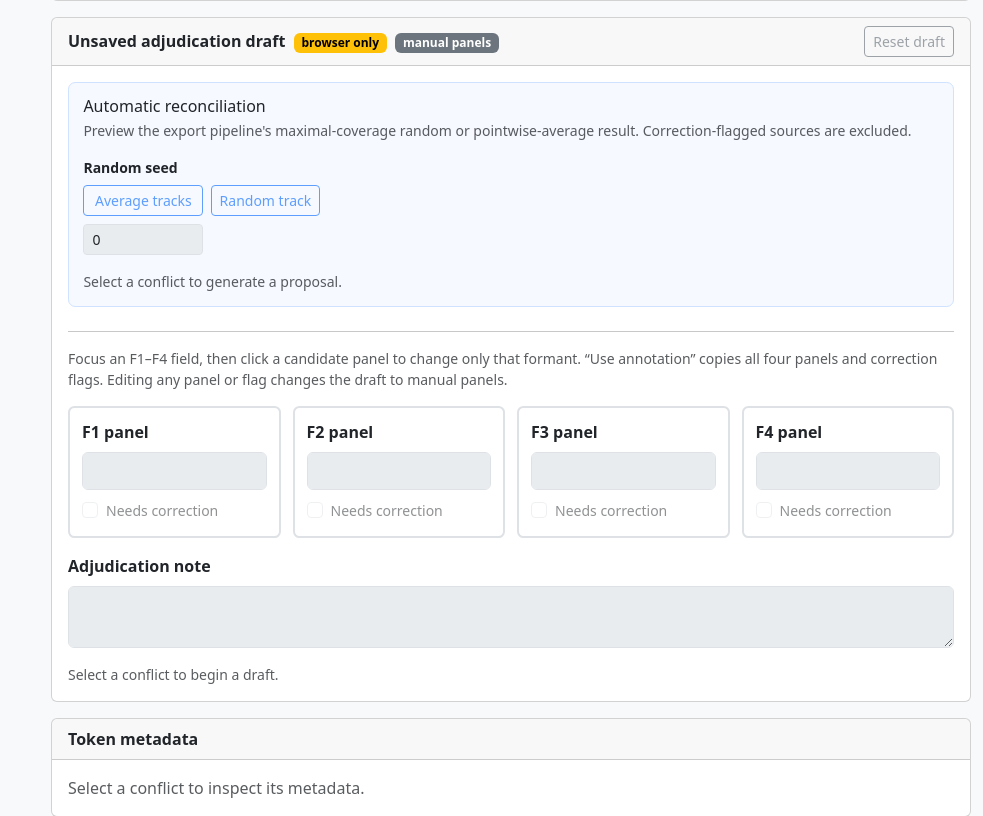
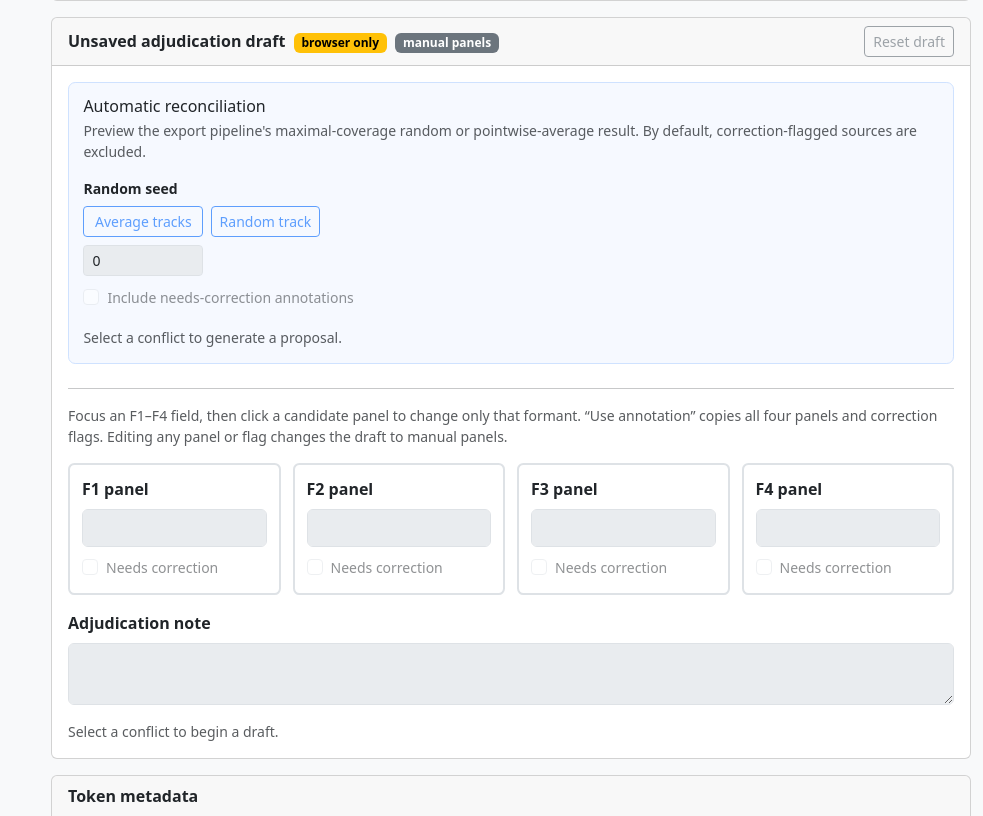
Before and after one commit to iangif/formant-annotation-tool, a FastAPI app: page /adjudicate in a window 1280 px wide. Shown: the part 549-1365 px from the top of the page, without its empty margins (297-1280 px from the left). Run offline with FastAPI, Linux system fonts and the light colour scheme; data that the repository does not hold is empty.

Commit message:
include needs correction check box, remove panel numbers, hide annotation labels on hover

```diff
--- a/app/static/css/adjudicate.css
+++ b/app/static/css/adjudicate.css
@@ -77,24 +77,12 @@ body {
 .candidate-panel-target:hover,
 .candidate-panel-target:focus-visible {
     border-color: rgba(13, 110, 253, 0.95);
-    background: rgba(13, 110, 253, 0.08);
+    background: rgba(13, 110, 253, 0.02);
     outline: none;
 }
 
 .candidate-panel-target.has-draft-selection {
     box-shadow: inset 0 0 0 3px #ffc107;
-}
-
-.panel-number {
-    display: inline-block;
-    min-width: 1.4rem;
-    padding: 0.08rem 0.25rem;
-    border-radius: 999px;
-    color: #fff;
-    background: rgba(33, 37, 41, 0.78);
-    font-size: 0.7rem;
-    font-weight: 700;
-    text-align: center;
 }
 
 .panel-badges {
@@ -118,6 +106,11 @@ body {
     overflow: hidden;
     text-overflow: ellipsis;
     white-space: nowrap;
+    transition: opacity 100ms ease;
+}
+
+.candidate-panel-target:hover .panel-selection-badge {
+    opacity: 0;
 }
 
 .panel-selection-badge.is-draft {
@@ -197,6 +190,11 @@ body {
     grid-template-columns: minmax(90px, 120px) auto auto;
     gap: 0.45rem;
     align-items: end;
+}
+
+.automatic-needs-correction {
+    grid-column: 1 / -1;
+    margin-top: 0.15rem;
 }
 
 .automatic-controls label {
--- a/app/static/js/adjudicate/main.js
+++ b/app/static/js/adjudicate/main.js
@@ -76,6 +76,9 @@ const elements = {
     averageTracksButton: document.querySelector("#average-tracks-btn"),
     randomTrackButton: document.querySelector("#random-track-btn"),
     randomSeedInput: document.querySelector("#automatic-random-seed"),
+    includeNeedsCorrectionInput: document.querySelector(
+        "#automatic-include-needs-correction",
+    ),
     automaticProposalStatus: document.querySelector("#automatic-proposal-status"),
     useAutomaticProposalButton: document.querySelector(
         "#use-automatic-proposal-btn",
@@ -324,6 +327,7 @@ function blankDraft() {
         source_fingerprint: null,
         automatic_summary: null,
         random_seed: null,
+        include_needs_correction: false,
         automatic_preview_url: null,
         panel_f1: null,
         panel_f2: null,
@@ -430,6 +434,7 @@ function setDraftControlsEnabled(enabled) {
     elements.averageTracksButton.disabled = !previewsAvailable;
     elements.randomTrackButton.disabled = !previewsAvailable;
     elements.randomSeedInput.disabled = !previewsAvailable;
+    elements.includeNeedsCorrectionInput.disabled = !previewsAvailable;
 }
 
 function displayResolutionType(resolutionType) {
@@ -534,6 +539,7 @@ function useAnnotation(annotation) {
     draft.source_fingerprint = null;
     draft.automatic_summary = null;
     draft.random_seed = null;
+    draft.include_needs_correction = false;
     writeDraftToControls();
     draftChanged();
 }
@@ -571,6 +577,7 @@ function changeDraftToManualPanels() {
     draft.source_fingerprint = null;
     draft.automatic_summary = null;
     draft.random_seed = null;
+    draft.include_needs_correction = false;
 }
 
 
@@ -588,6 +595,17 @@ function currentAutomaticProposal() {
 function releaseAutomaticProposal(proposal) {
     if (proposal?.previewUrl) {
         URL.revokeObjectURL(proposal.previewUrl);
+    }
+}
+
+function invalidateAutomaticProposals() {
+    state.proposalRequestVersion += 1;
+    state.automaticProposals.forEach(releaseAutomaticProposal);
+    state.automaticProposals.clear();
+    renderAutomaticProposalStatus();
+    if (state.currentConflict) {
+        renderTrackCards(state.currentConflict);
+        setDraftControlsEnabled(true);
     }
 }
 
@@ -625,8 +643,11 @@ function renderAutomaticProposalStatus() {
         : `Excluded: ${excluded.map(
             (source) => `${source.annotator_id} (${source.reason})`,
         ).join("; ")}.`;
+    const correctionPolicyText = proposal.metadata.include_needs_correction
+        ? "Needs-correction flags were ignored for eligibility."
+        : "Needs-correction annotations were excluded.";
     elements.automaticProposalStatus.textContent =
-        `${proposal.metadata.summary} ${exclusionText}`;
+        `${proposal.metadata.summary} ${correctionPolicyText} ${exclusionText}`;
     elements.useAutomaticProposalButton.classList.remove("d-none");
 }
 
@@ -636,7 +657,7 @@ function proposalRequestPayload(method) {
         token_id: state.currentConflict.token_id,
         method,
         random_seed: Number.isInteger(seed) ? seed : 0,
-        include_needs_correction: false,
+        include_needs_correction: elements.includeNeedsCorrectionInput.checked,
     };
 }
 
@@ -652,6 +673,8 @@ async function generateAutomaticProposal(method) {
     const payload = proposalRequestPayload(method);
     elements.averageTracksButton.disabled = true;
     elements.randomTrackButton.disabled = true;
+    elements.randomSeedInput.disabled = true;
+    elements.includeNeedsCorrectionInput.disabled = true;
     elements.automaticProposalStatus.textContent =
         `Building ${displayResolutionType(method)} proposal…`;
     elements.useAutomaticProposalButton.classList.add("d-none");
@@ -708,6 +731,9 @@ function useAutomaticProposal() {
     draft.source_fingerprint = metadata.source_fingerprint;
     draft.automatic_summary = metadata.summary;
     draft.random_seed = metadata.random_seed;
+    draft.include_needs_correction = Boolean(
+        metadata.include_needs_correction,
+    );
     draft.automatic_preview_url = URL.createObjectURL(proposal.previewBlob);
 
     const selectedId = metadata.recipe.selected_annotation_id;
@@ -834,11 +860,6 @@ function renderCandidateOverlays() {
         target.style.top = `${(GRID_OFFSET.top + row * panelHeight) * 100}%`;
         target.style.width = `${panelWidth * 100}%`;
         target.style.height = `${panelHeight * 100}%`;
-
-        const panelNumber = document.createElement("span");
-        panelNumber.className = "panel-number";
-        panelNumber.textContent = String(panel);
-        target.append(panelNumber);
 
         const panelSelections = selections.get(panel) || [];
         if (panelSelections.length > 0) {
@@ -1333,6 +1354,14 @@ elements.useAutomaticProposalButton.addEventListener(
     "click",
     useAutomaticProposal,
 );
+elements.randomSeedInput.addEventListener(
+    "input",
+    invalidateAutomaticProposals,
+);
+elements.includeNeedsCorrectionInput.addEventListener(
+    "change",
+    invalidateAutomaticProposals,
+);
 
 for (const input of elements.draftPanelInputs) {
     input.addEventListener("focus", () => {
--- a/app/templates/adjudicate.html
+++ b/app/templates/adjudicate.html
@@ -149,8 +149,8 @@
                                     </h3>
                                     <p class="small text-muted mb-0">
                                         Preview the export pipeline's maximal-coverage
-                                        random or pointwise-average result. Correction-flagged
-                                        sources are excluded.
+                                        random or pointwise-average result. By default,
+                                        correction-flagged sources are excluded.
                                     </p>
                                 </div>
                                 <div class="automatic-controls">
@@ -181,6 +181,20 @@
                                     >
                                         Random track
                                     </button>
+                                    <div class="form-check automatic-needs-correction">
+                                        <input
+                                            id="automatic-include-needs-correction"
+                                            class="form-check-input"
+                                            type="checkbox"
+                                            disabled
+                                        >
+                                        <label
+                                            class="form-check-label small"
+                                            for="automatic-include-needs-correction"
+                                        >
+                                            Include needs-correction annotations
+                                        </label>
+                                    </div>
                                 </div>
                             </div>
                             <div
```
